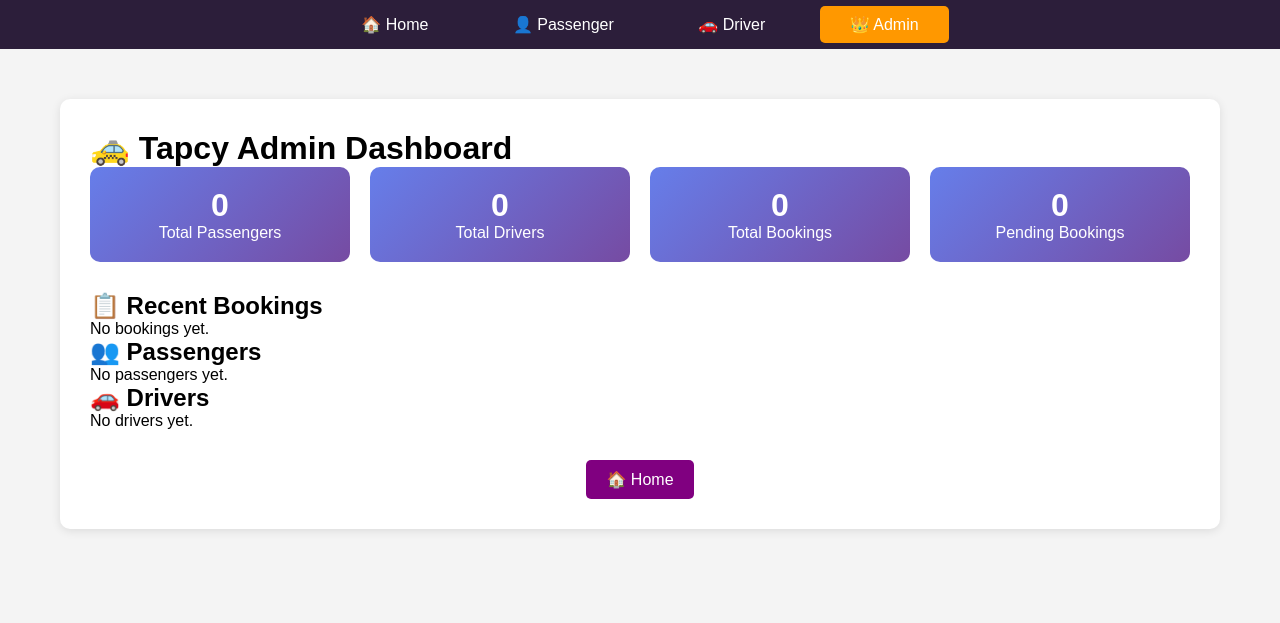
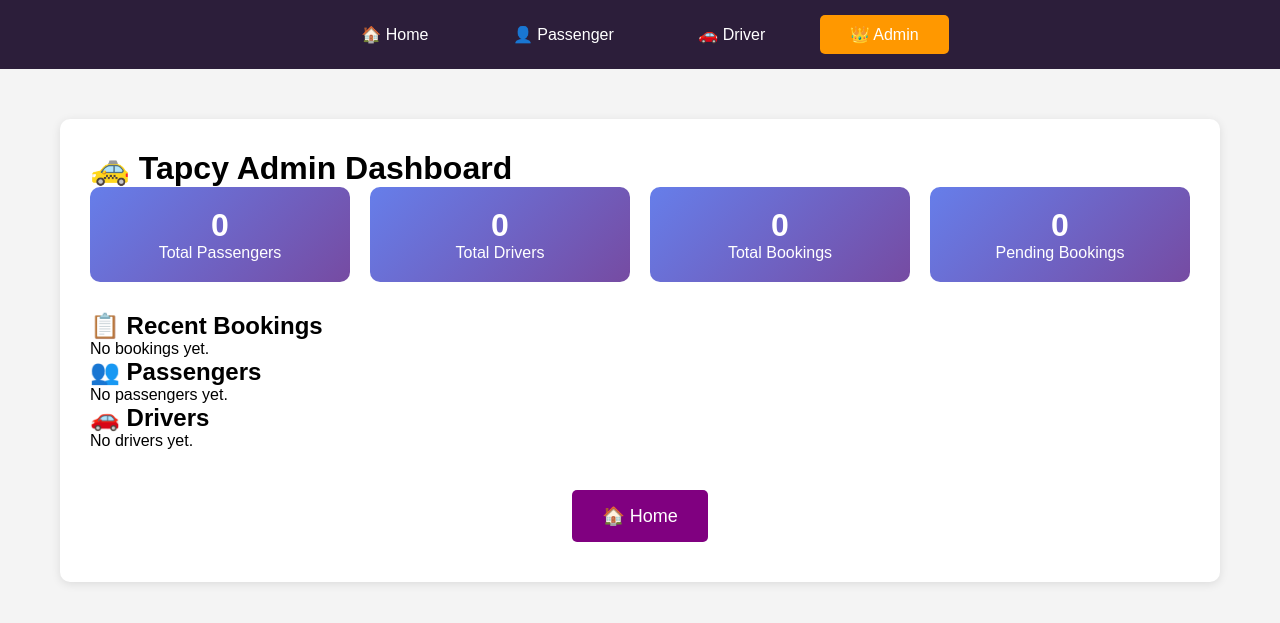
Before and after one commit to mariew999/Tapcy, a Flask app: page /admin_dashboard in a window 1280 px wide. Shown: the top 623 px of the page. Run offline with Flask 3, Linux system fonts and the light colour scheme; data that the repository does not hold is empty.

Commit message:
Update base.html

```diff
--- a/templates/base.html
+++ b/templates/base.html
@@ -14,19 +14,21 @@
             background-color: #f4f4f4;
         }
 
+        /* NAVIGATION TABS */
         .tabs {
             background: #2c1e3a;
             padding: 15px;
             text-align: center;
         }
 
-        .tabs a {
+        .tabs a, .tabs span {
             color: white;
             text-decoration: none;
             padding: 10px 30px;
             margin: 0 10px;
             border-radius: 5px;
             transition: background 0.3s;
+            display: inline-block;
         }
 
         .tabs a:hover {
@@ -34,7 +36,7 @@
             opacity: 0.8;
         }
 
-        .tabs a.active {
+        .tabs a.active, .tabs span.active {
             background: #ff9800;
         }
 
@@ -54,12 +56,14 @@
         .btn, button {
             background: purple;
             color: white;
-            padding: 10px 20px;
+            padding: 15px 30px;
+            font-size: 18px;
             border: none;
             border-radius: 5px;
             cursor: pointer;
             text-decoration: none;
             display: inline-block;
+            margin: 10px;
         }
 
         .btn:hover, button:hover {
```
Also changed, not shown: other parts of templates/base.html (+22 -4 lines).
